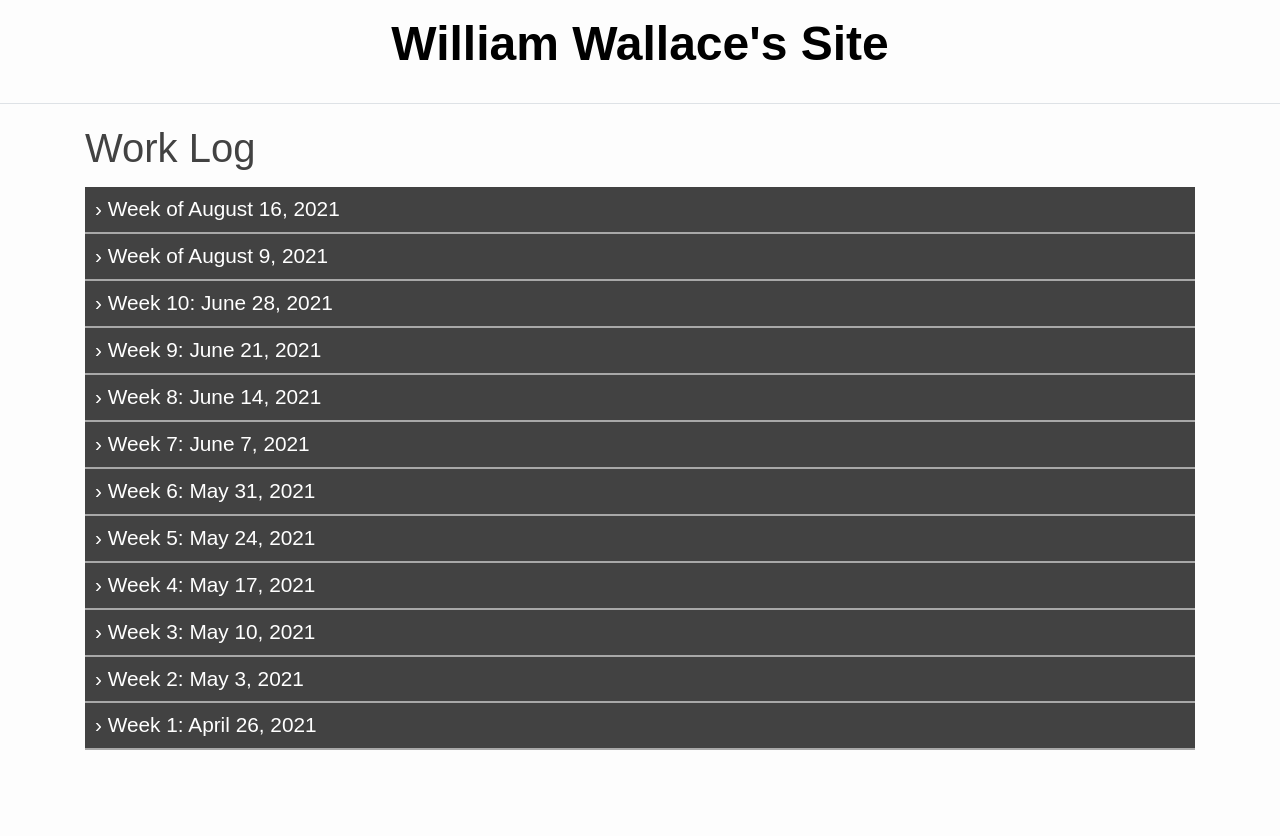
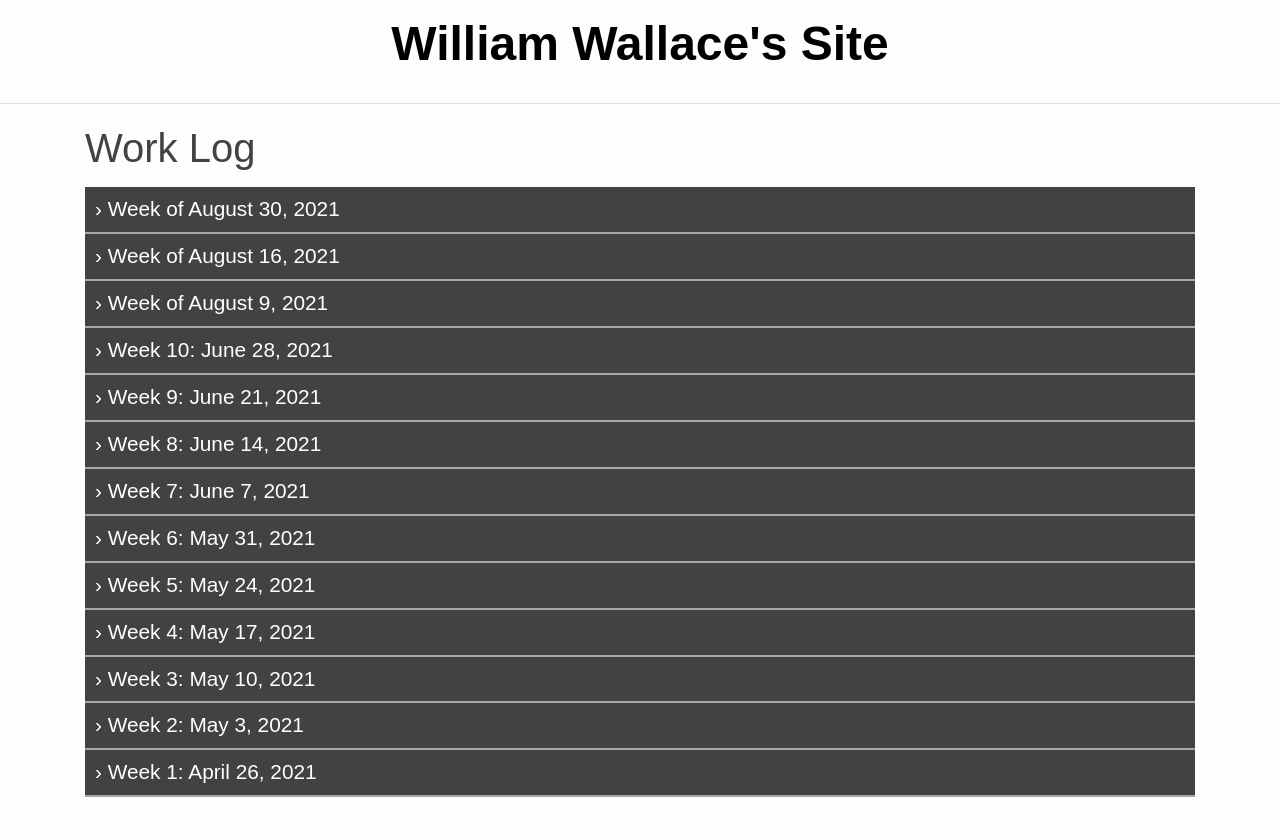
Before and after one commit to masterqwerty/masterqwerty.github.io, a Jekyll site: the page built from _pages/log.md, in a window 1280 px wide. Shown: the top 836 px of the page. Built offline with Jekyll 4.4.1, drawn with Linux system fonts in a browser that asks for light colours.

Commit message:
Goals for this week.

```diff
--- a/_pages/log.md
+++ b/_pages/log.md
@@ -2,6 +2,22 @@
 layout: default
 title: Work Log
 ---
+<h3 class="collapsible">Week of August 30, 2021</h3>
+<div class="content">
+  <h5 class="collapsible">Goals</h5>
+  <div class="sub-content">
+  <ul>
+    <li>Finish building traffic generator on the zed board</li>
+    <li>If there's time, look at network switch design for the zed board.</li>
+  </ul>
+  </div>
+  <h5 class="collapsible">Log</h5>
+  <div class="sub-content">
+  <ul>
+  </ul>
+  </div>
+</div>
+
 <h3 class="collapsible">Week of August 16, 2021</h3>
 <div class="content">
   <h5 class="collapsible">Goals</h5>
```
